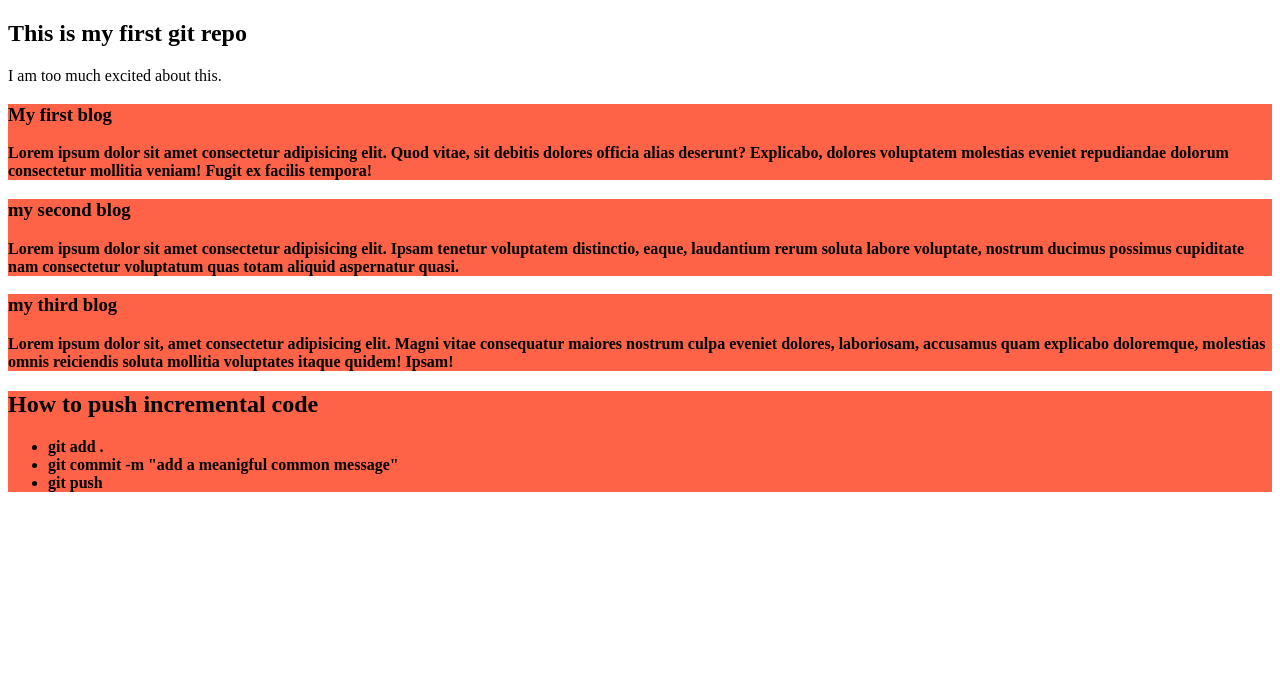
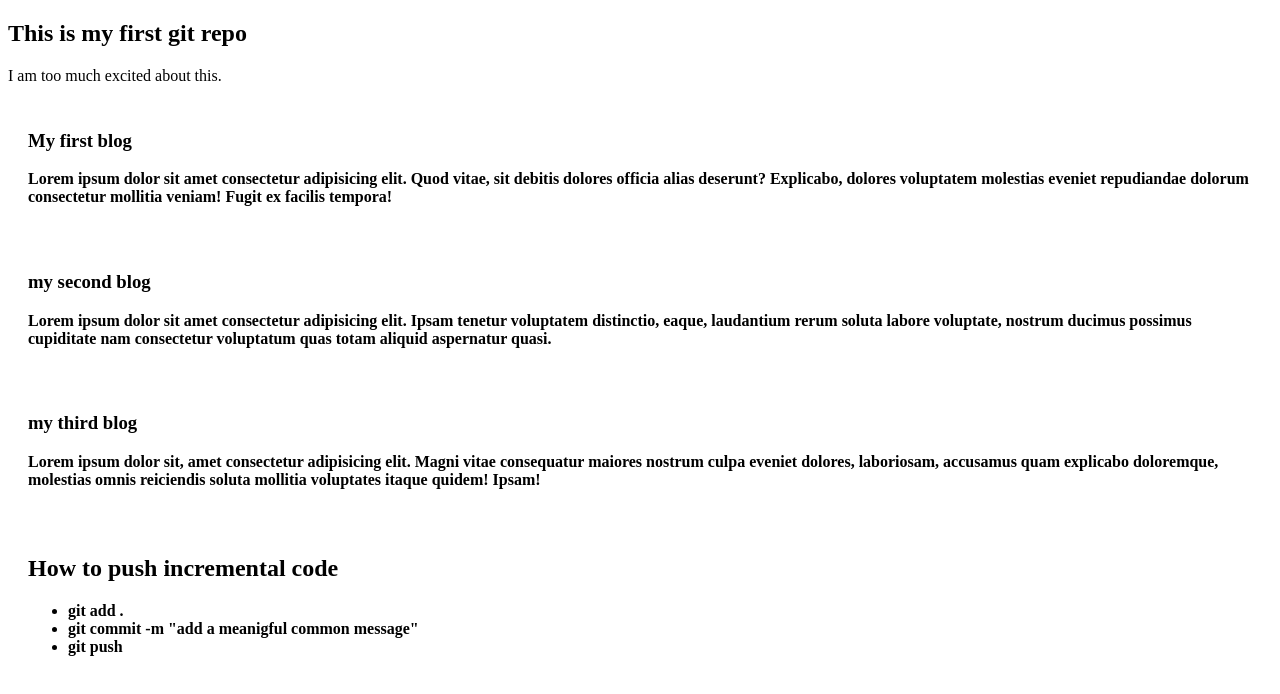
Before and after one commit to Shihab0077/my-first-github-repository, a plain HTML site: page index.html in a window 1280 px wide. Drawn offline with Linux system fonts and the light colour scheme.

```diff
--- a/css/style.css
+++ b/css/style.css
@@ -1,5 +1,7 @@
 div{
-    background-color: tomato;
+
     font-weight: 900;
+    margin: 10px;
+    padding: 10px;
 
 }
```
